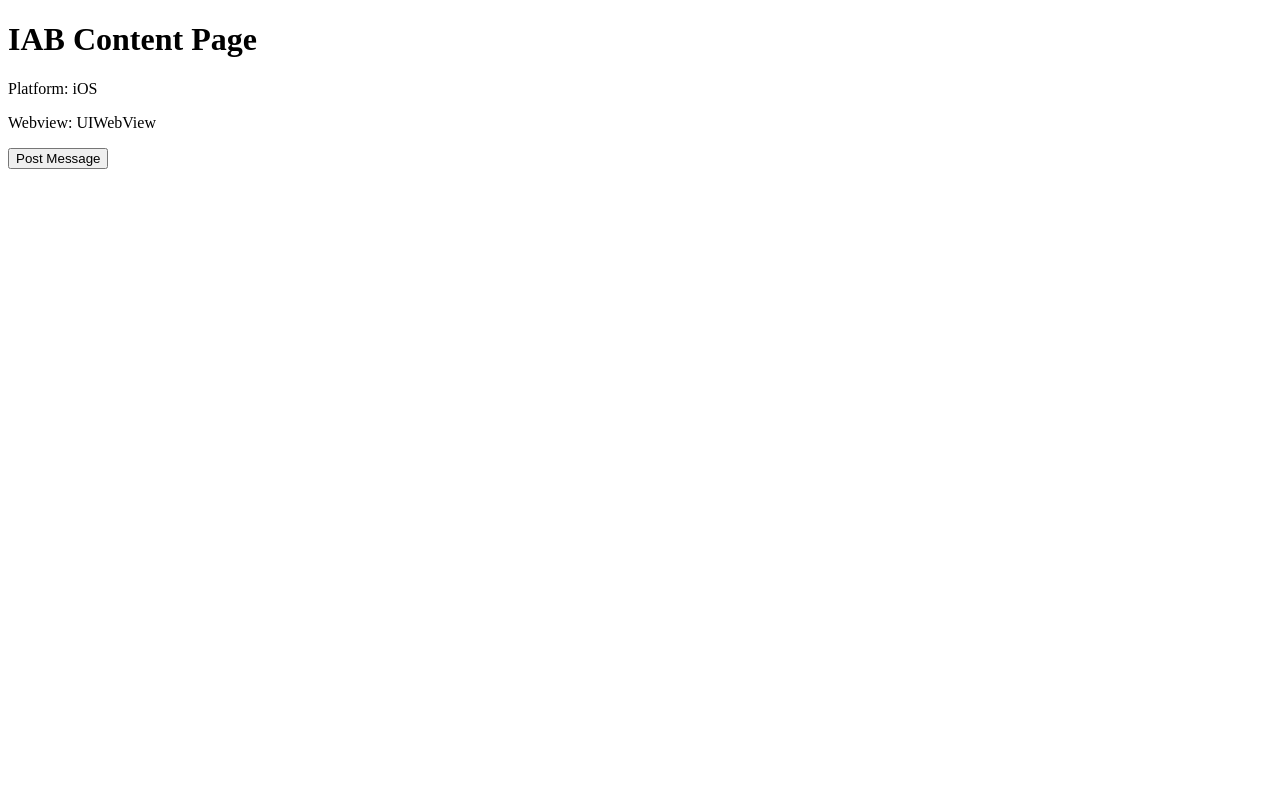
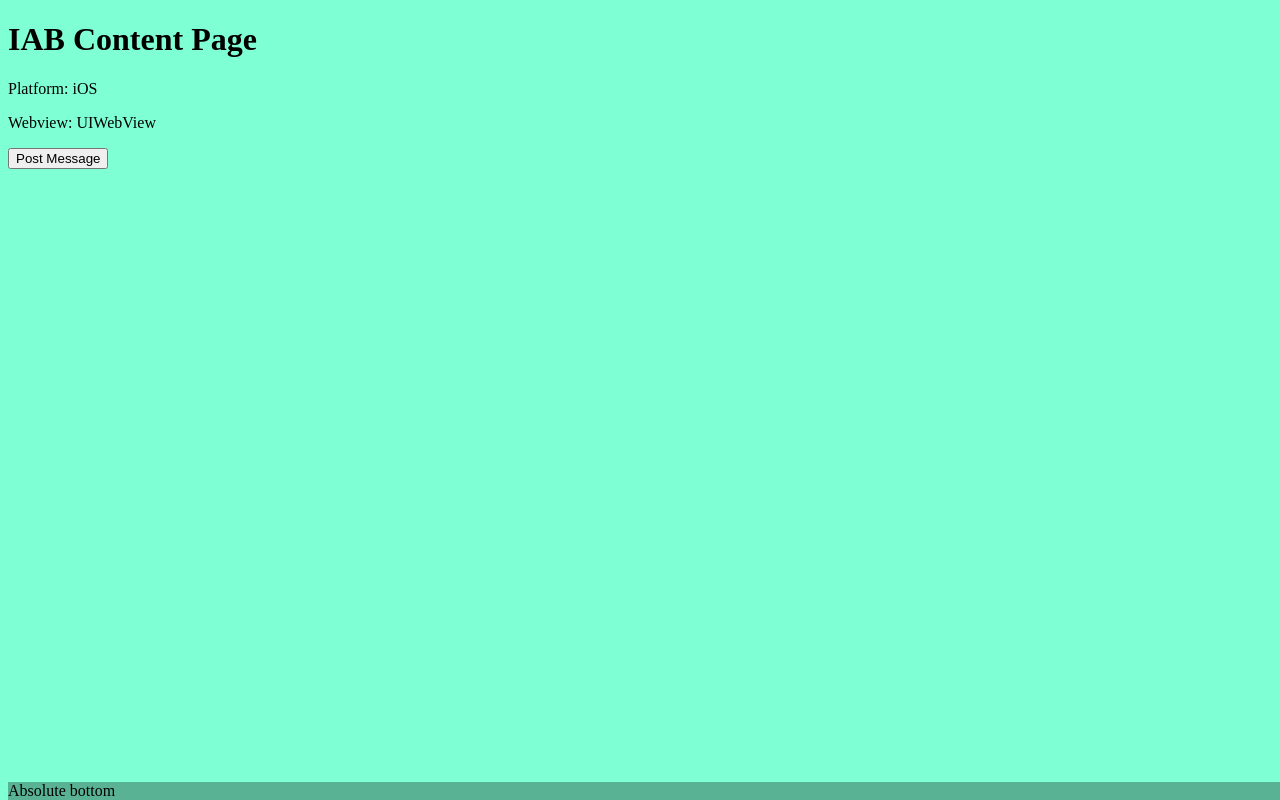
Before and after one commit to dpa99c/cordova-plugin-themeablebrowser-test, a website: page www/iab_content_page.html in a window 1280 px wide. Drawn offline with Linux system fonts and the light colour scheme.

Commit message:
Add absolute bottom element to IAB content page to verify correct screen height of webview

```diff
--- a/www/iab_content_page.html
+++ b/www/iab_content_page.html
@@ -3,6 +3,18 @@
     <head>
         <title>IAB Content Page</title>
         <meta name="viewport" content="width=device-width, initial-scale=1.0">
+        <style type="text/css">
+            body{
+                height: 100%;
+                background-color: aquamarine;
+            }
+            .bottom{
+                position: absolute;
+                bottom: 0;
+                width: 100%;
+                background-color: rgba(0, 0, 0, 0.3)
+            }
+        </style>
     </head>
     <body>
         <h1>IAB Content Page</h1>
@@ -11,6 +23,8 @@
         <p>Webview: <span id="webview"></span></p>
 
         <button onclick="onClickPostMessage()">Post Message</button>
+
+        <div class="bottom">Absolute bottom</div>
 
         <script type="text/javascript">
 
```
